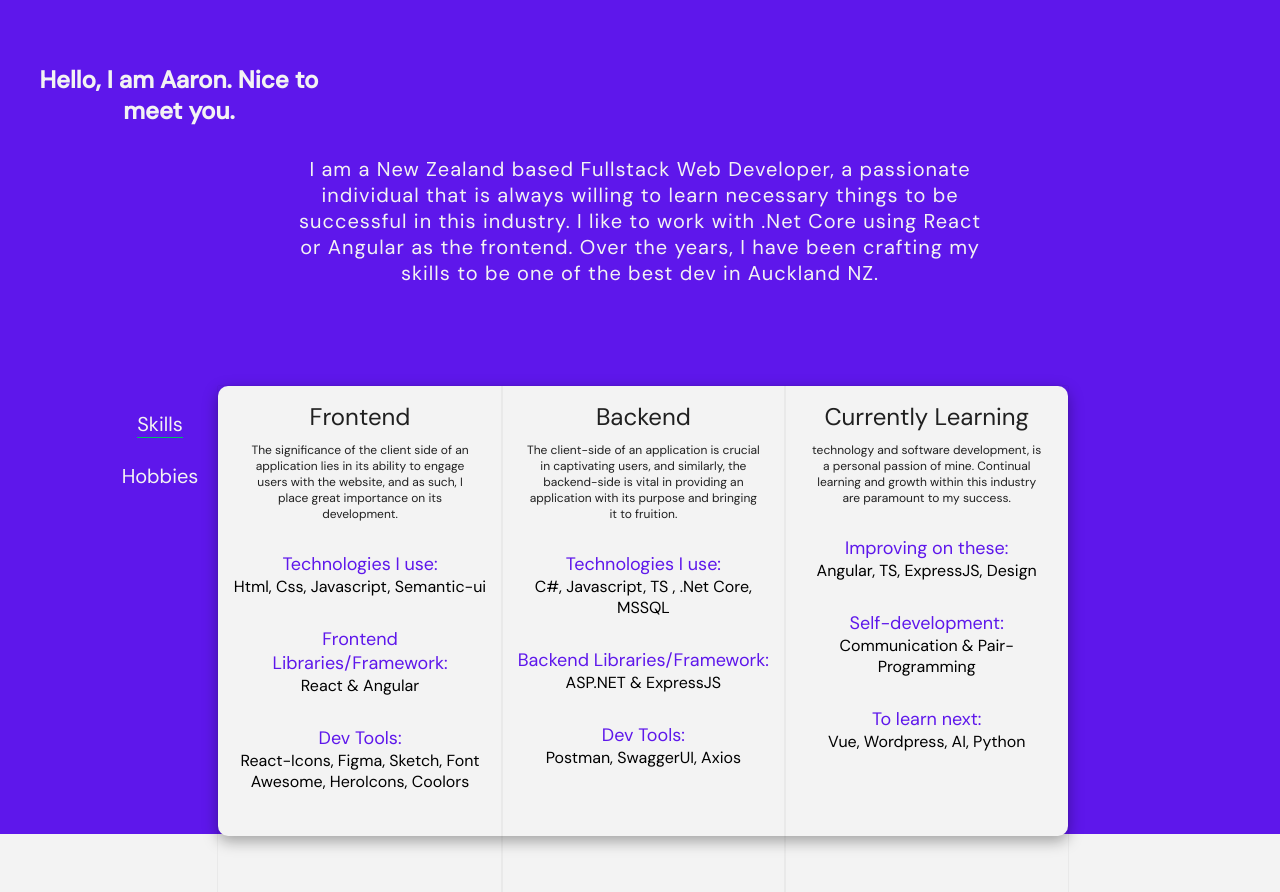
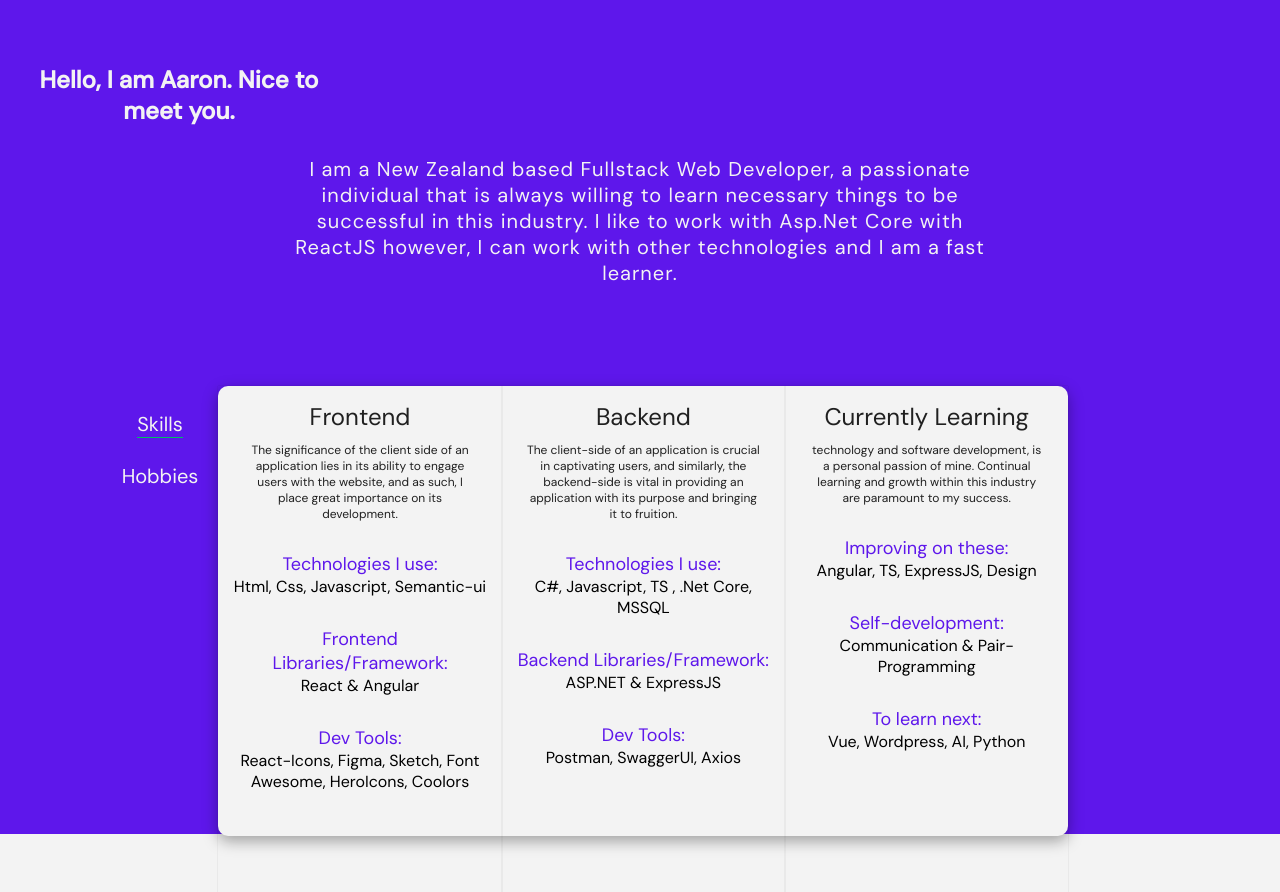
Before and after one commit to DiamondD7/WebPortfolio_2023, a React (Vite) app: page / in a window 1280 px wide. Shown: the part 1060-1952 px from the top of the page. Built offline with nearby package versions, Linux system fonts and the light colour scheme.

Commit message:
tweaked styling with added green shade to the website

```diff
--- a/src/components/Aboutme/About.jsx
+++ b/src/components/Aboutme/About.jsx
@@ -197,9 +197,9 @@ const About = forwardRef(({ changeTheme }, ref) => {
         <p className="about-paragraph__text">
           I am a New Zealand based Fullstack Web Developer, a passionate
           individual that is always willing to learn necessary things to be
-          successful in this industry. I like to work with .Net Core using React
-          or Angular as the frontend. Over the years, I have been crafting my
-          skills to be one of the best dev in Auckland NZ.
+          successful in this industry. I like to work with Asp.Net Core with
+          ReactJS however, I can work with other technologies and I am a fast
+          learner.
         </p>
 
         <Description changeTheme={changeTheme} />
--- a/src/styles/footerstyles.css
+++ b/src/styles/footerstyles.css
@@ -54,7 +54,7 @@
 
 .footer-logo{
     position: absolute;
-    bottom: -2170px;
+    bottom: -2160px;
     right: 100px;
     width: 190px;
 
--- a/src/styles/myprojectsstyles.css
+++ b/src/styles/myprojectsstyles.css
@@ -171,8 +171,11 @@
 
     box-shadow: rgba(0, 0, 0, 0.24) 0px 3px 8px;
     cursor: pointer;
+
+    transition: all .5s ease-in;
 }
 
 .see-all__wrapper button:hover{
+    transition: all .5s ease-out;
     background-color: #00bf63;
 }
```
